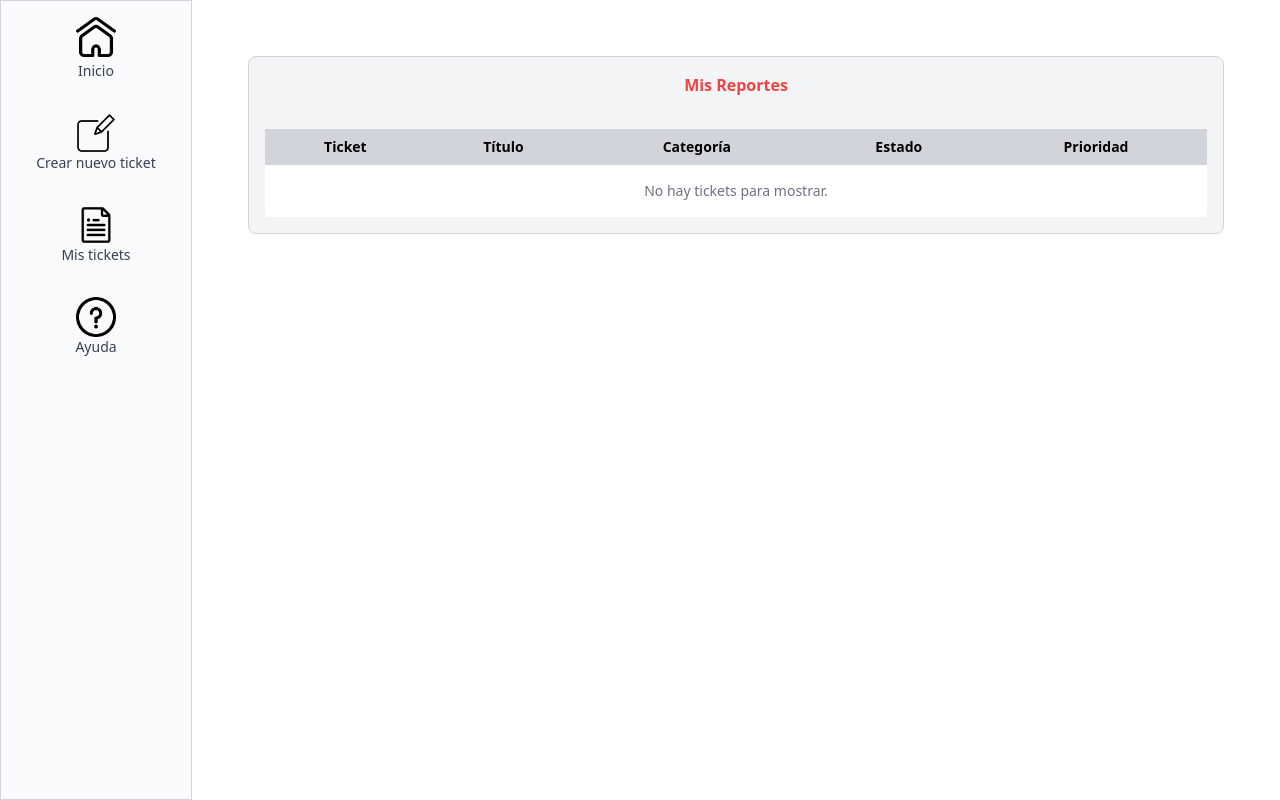
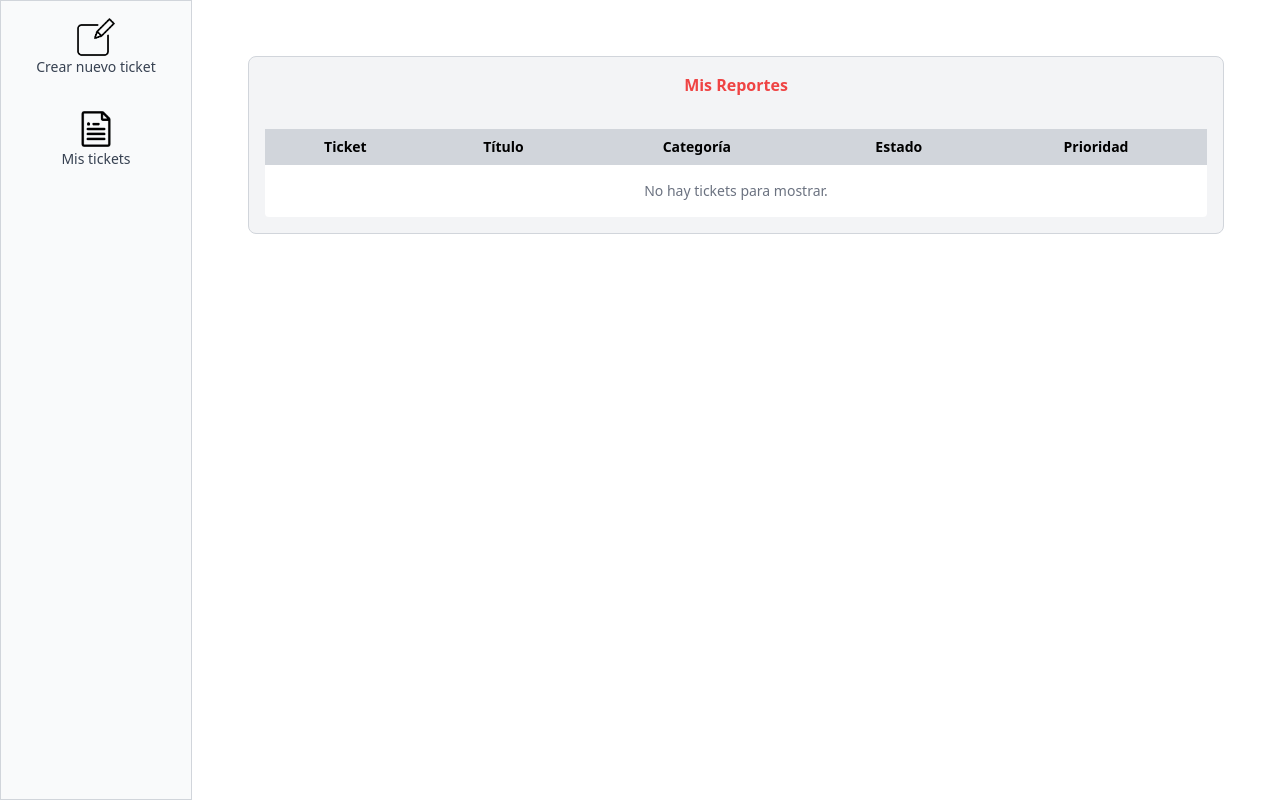
Before and after one commit to MxL2421/helpdesk_itsc, a Django app: page /tickets/ in a window 1280 px wide. Shown: the part 82-882 px from the top of the page. Run offline with Django 5.2, Linux system fonts and the light colour scheme; the visitor is signed in with stand-in values (Sample User, id 1); data that the repository does not hold is empty; some libraries are stand-ins or nearby versions.

Commit message:
actualizacion de inicio

```diff
--- a/core/templates/base.html
+++ b/core/templates/base.html
@@ -24,12 +24,7 @@
     <!-- NAV: el menú, igual para todas las páginas de usuario -->
     <nav class="bg-gray-50 border border-gray-300 w-48 h-screen shrink-0">
       <ul class="p-4 space-y-8">
-        <li>
-          <a href="#" class="flex flex-col items-center text-gray-700 hover:text-red-600">
-            <img src="{% static 'img/inicio.png' %}" alt="Inicio" class="h-10 w-auto mb-1">
-            <span class="text-sm">Inicio</span>
-          </a>
-        </li>
+
         <li>
           <a href="{% url 'crear_ticket' %}" class="flex flex-col items-center text-gray-700 hover:text-red-600">
             <img src="{% static 'img/crear.png' %}" alt="Logo" class="h-10 w-auto">
@@ -42,12 +37,7 @@
             <span class="text-sm">Mis tickets</span>
           </a>
         </li>
-        <li>
-          <a href="#" class="flex flex-col items-center text-gray-700 hover:text-red-600">
-            <img src="{% static 'img/ayuda.png' %}" alt="Logo" class="h-10 w-auto">
-            <span class="text-sm">Ayuda</span>
-          </a>
-        </li>
+
       </ul>
     </nav>
 
--- a/core/templates/inicio.html
+++ b/core/templates/inicio.html
@@ -10,12 +10,12 @@
 <body class="relative min-h-screen">
  <div class="h-16 w-full bg-red-600">
         <img src="{% static 'img/itsc.png' %}" alt="Fachada del Instituto Técnico Superior Comunitario"
-          class="absolute inset-0 top-16 w-full h-full object-cover -z-10">
+          class="absolute inset-0 top-16 w-full h-full object-cover -z-10"><!--logo de inicio-->
     </div>
   <div class="absolute inset-0 top-16 flex flex-col items-center justify-center gap-6">
-      <img src="{% static 'img/logo.png' %}" alt="Logo Help Desk ITSC" class="h-40 w-auto drop-shadow-lg">
+      <img src="{% static 'img/logo.png' %}" alt="Logo Help Desk ITSC" class="h-72 w-auto drop-shadow-lg">
       <a href="{% url 'login' %}"
-     class="text-sm font-semibold px-6 py-2 rounded-full bg-red-600 text-white hover:bg-red-700 shadow-lg">
+     class="text-sm font-semibold px-12 py-4 rounded-full bg-red-600 text-white hover:bg-red-700 shadow-lg">
     Acceder
   </a>
   </div>
--- a/core/templates/tickets/lista.html
+++ b/core/templates/tickets/lista.html
@@ -8,21 +8,21 @@
   <table class="w-full bg-white rounded">
     <thead class="bg-gray-300">
       <tr>
-        <th class="p-2 text-sm">Ticket</th>
-        <th class="p-2 text-sm">Título</th>
-        <th class="p-2 text-sm">Categoría</th>
-        <th class="p-2 text-sm">Estado</th>
-        <th class="p-2 text-sm">Prioridad</th>
+        <th class="p-2 text-sm text-center">Ticket</th>
+        <th class="p-2 text-sm text-center">Título</th>
+        <th class="p-2 text-sm text-center">Categoría</th>
+        <th class="p-2 text-sm text-center">Estado</th>
+        <th class="p-2 text-sm text-center">Prioridad</th>
       </tr>
     </thead>
     <tbody>
       {% for ticket in tickets %}
       <tr class="border-t hover:bg-gray-50 cursor-pointer" onclick="window.location='{% url 'detalle_ticket' ticket.id %}'">
-        <td class="p-2 text-sm">{{ ticket.id }}</td>
-        <td class="p-2 text-sm">{{ ticket.titulo }}</td>
-        <td class="p-2 text-sm">{{ ticket.categoria }}</td>
-        <td class="p-2 text-sm">{{ ticket.get_estado_display }}</td>
-        <td class="p-2 text-sm">{{ ticket.prioridad|default:"Sin asignar" }}</td>
+        <td class="p-2 text-sm text-center">{{ ticket.id }}</td>
+        <td class="p-2 text-sm text-center">{{ ticket.titulo }}</td>
+        <td class="p-2 text-sm text-center">{{ ticket.categoria }}</td>
+        <td class="p-2 text-sm text-center">{{ ticket.get_estado_display }}</td>
+        <td class="p-2 text-sm text-center">{{ ticket.prioridad|default:"Sin asignar" }}</td>
       </tr>
       {% empty %}
       <tr>
```
